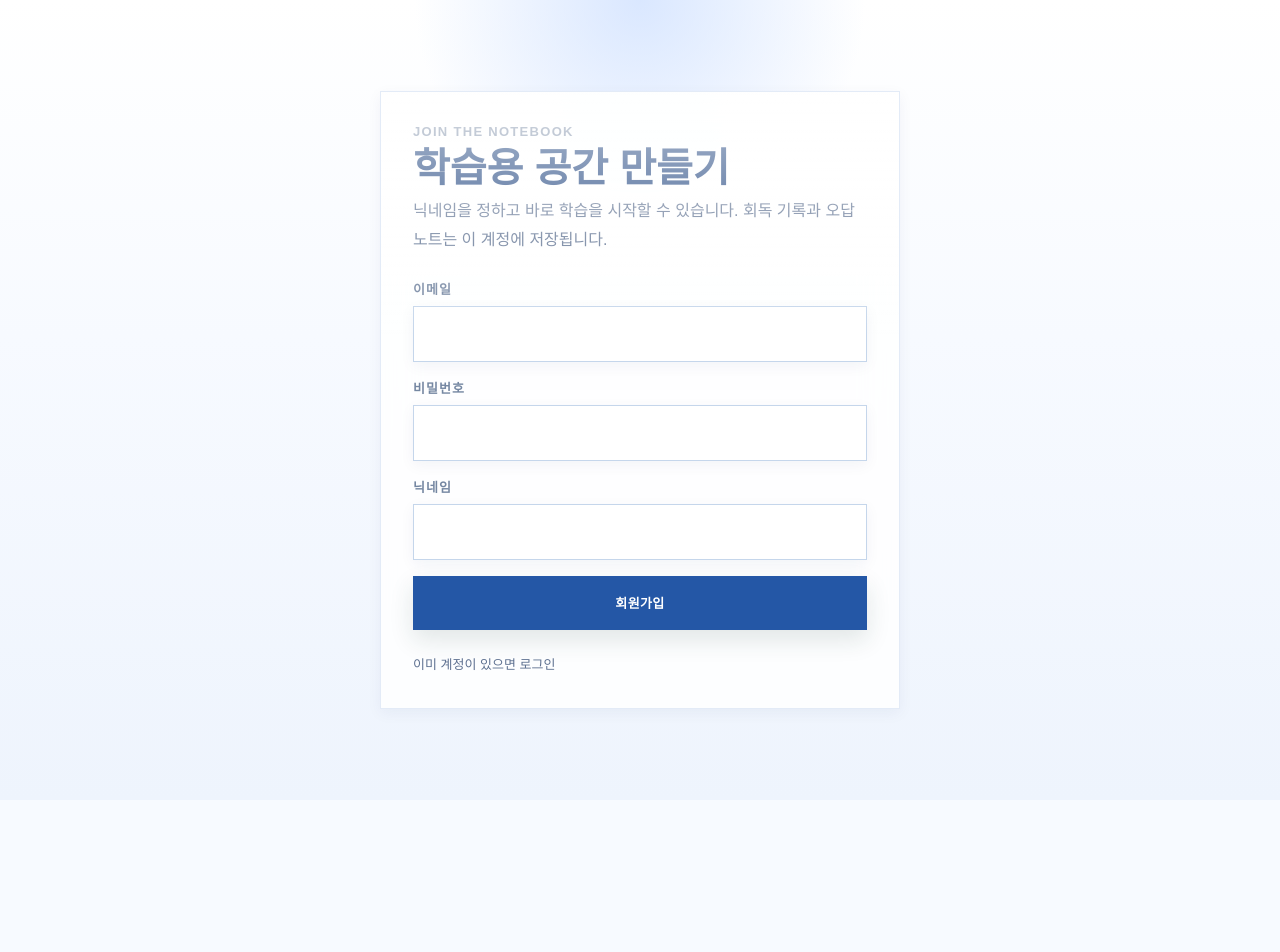
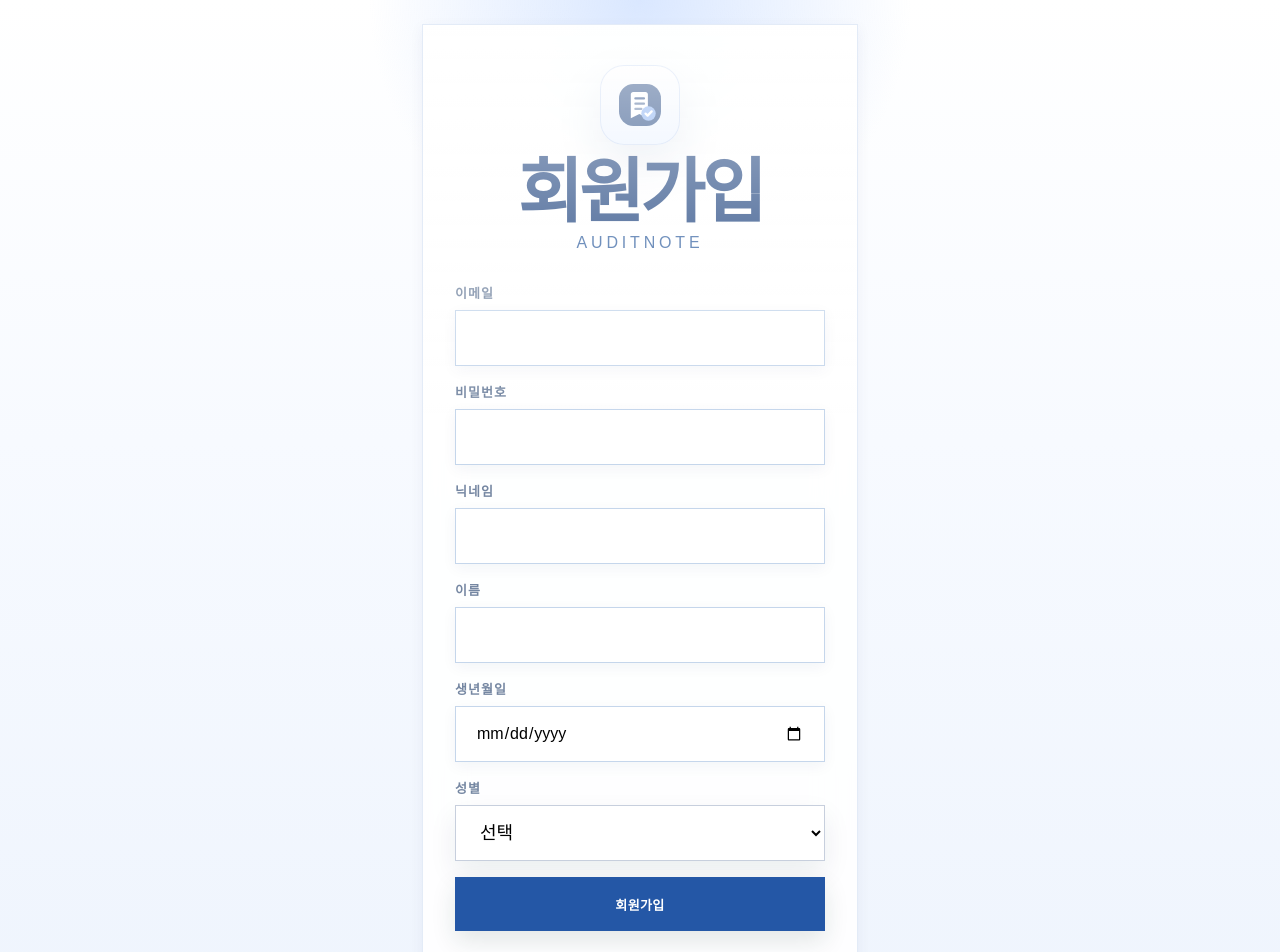
Before and after one commit to hotcoldwater/AuditNote, a React (Vite) app: page /signup in a window 1280 px wide. Shown: the top 952 px of the page. Before the commit the page ends 800 px from the top, so only its background shows below. Built offline with nearby package versions, Linux system fonts and the light colour scheme; no server answers; a web font is replaced by a local one.

Commit message:
Enhance auth forms and tracking setup

```diff
--- a/index.html
+++ b/index.html
@@ -17,6 +17,15 @@
       href="https://fonts.googleapis.com/css2?family=Material+Symbols+Outlined:wght,FILL@100..700,0..1&display=swap"
       rel="stylesheet"
     />
+    <!-- Google tag (gtag.js) -->
+    <script async src="https://www.googletagmanager.com/gtag/js?id=G-DBXM76DMZE"></script>
+    <script>
+      window.dataLayer = window.dataLayer || [];
+      function gtag(){dataLayer.push(arguments);}
+      gtag('js', new Date());
+
+      gtag('config', 'G-DBXM76DMZE');
+    </script>
     <meta
       name="description"
       content="회계감사 기준서를 1문제씩 반복 학습하는 암기 훈련 앱"
--- a/src/lib/auth.tsx
+++ b/src/lib/auth.tsx
@@ -21,6 +21,9 @@ interface AuthContextValue {
     email: string,
     password: string,
     nickname: string,
+    fullName: string,
+    birthDate: string,
+    gender: string,
   ) => Promise<{ error: string | null; message?: string | null; needsEmailConfirmation?: boolean }>;
   updateNickname: (nickname: string) => Promise<{ error: string | null }>;
   signOut: () => Promise<void>;
@@ -43,6 +46,9 @@ function fallbackAuthUser(user: User): AuthUser {
     id: user.id,
     email: user.email ?? '',
     nickname: user.user_metadata.nickname ?? user.email?.split('@')[0] ?? '사용자',
+    fullName: user.user_metadata.full_name ?? null,
+    birthDate: user.user_metadata.birth_date ?? null,
+    gender: user.user_metadata.gender ?? null,
   };
 }
 
@@ -52,7 +58,7 @@ async function loadProfile(user: User): Promise<AuthUser> {
   }
 
   const { data } = await withTimeout(
-    supabase.from('profiles').select('nickname, email').eq('id', user.id).maybeSingle(),
+    supabase.from('profiles').select('nickname, email, full_name, birth_date, gender').eq('id', user.id).maybeSingle(),
     AUTH_TIMEOUT_MS,
   );
 
@@ -60,6 +66,9 @@ async function loadProfile(user: User): Promise<AuthUser> {
     id: user.id,
     email: data?.email ?? user.email ?? '',
     nickname: data?.nickname ?? user.user_metadata.nickname ?? user.email?.split('@')[0] ?? '사용자',
+    fullName: data?.full_name ?? user.user_metadata.full_name ?? null,
+    birthDate: data?.birth_date ?? user.user_metadata.birth_date ?? null,
+    gender: data?.gender ?? user.user_metadata.gender ?? null,
   };
 }
 
@@ -183,12 +192,20 @@ export function AuthProvider({ children }: PropsWithChildren) {
         const { error } = await supabase.auth.signInWithPassword({ email, password });
         return { error: error ? normalizeAuthErrorMessage(error.message) : null };
       },
-      async signUp(email, password, nickname) {
+      async signUp(email, password, nickname, fullName, birthDate, gender) {
+        const trimmedNickname = nickname.trim();
+        const trimmedFullName = fullName.trim();
+        const trimmedBirthDate = birthDate.trim();
+        const trimmedGender = gender.trim();
+
         if (!isSupabaseConfigured || !supabase) {
           const demoUser: AuthUser = {
             id: 'demo-user',
             email: email || 'demo@auditnote.local',
-            nickname: nickname || email.split('@')[0] || '샘플사용자',
+            nickname: trimmedNickname || email.split('@')[0] || '샘플사용자',
+            fullName: trimmedFullName || null,
+            birthDate: trimmedBirthDate || null,
+            gender: trimmedGender || null,
             isDemo: true,
           };
           setDemoUser(demoUser);
@@ -200,7 +217,12 @@ export function AuthProvider({ children }: PropsWithChildren) {
           email,
           password,
           options: {
-            data: { nickname },
+            data: {
+              nickname: trimmedNickname,
+              full_name: trimmedFullName,
+              birth_date: trimmedBirthDate,
+              gender: trimmedGender,
+            },
             emailRedirectTo: `${window.location.origin}/auth/callback?next=/auth/confirmed`,
           },
         });
@@ -219,7 +241,10 @@ export function AuthProvider({ children }: PropsWithChildren) {
           await supabase.from('profiles').upsert({
             id: authUser.id,
             email,
-            nickname,
+            nickname: trimmedNickname,
+            full_name: trimmedFullName,
+            birth_date: trimmedBirthDate,
+            gender: trimmedGender,
           });
         }
 
--- a/src/pages/LoginPage.tsx
+++ b/src/pages/LoginPage.tsx
@@ -206,7 +206,7 @@ export function LoginPage() {
         </Form>
 
         <FooterText>
-          계정이 없으면 <Link to="/signup">회원가입</Link>
+          <Link to="/signup">회원가입</Link>
         </FooterText>
       </AuthCard>
     </Shell>
--- a/src/pages/SignupPage.tsx
+++ b/src/pages/SignupPage.tsx
@@ -17,35 +17,61 @@ const Shell = styled('main', {
 
 const AuthCard = styled(Card, {
   width: '100%',
-  maxWidth: '520px',
+  maxWidth: '436px',
   display: 'grid',
-  gap: '$6',
-  padding: '$7',
-  backgroundColor: 'rgba(255,255,255,0.85)',
-  backdropFilter: 'blur(18px)',
+  gap: '$7',
+  padding: '$8 $7',
+  backgroundColor: 'rgba(255,255,255,0.9)',
+  backdropFilter: 'blur(20px)',
 });
 
-const Eyebrow = styled('div', {
-  fontSize: '$2',
-  textTransform: 'uppercase',
-  letterSpacing: '0.1em',
-  color: '$subtleText',
-  fontWeight: 700,
+const BrandMark = styled('div', {
+  width: '80px',
+  height: '80px',
+  display: 'grid',
+  placeItems: 'center',
+  borderRadius: '24px',
+  background: 'linear-gradient(180deg, rgba(255,255,255,0.95) 0%, rgba(232, 241, 255, 0.96) 100%)',
+  border: '1px solid rgba(194, 212, 241, 0.78)',
+  boxShadow: '0 18px 45px rgba(23, 61, 122, 0.12)',
+  justifySelf: 'center',
+});
+
+const BrandIcon = styled('img', {
+  width: '42px',
+  height: '42px',
+});
+
+const Hero = styled('div', {
+  display: 'grid',
+  justifyItems: 'center',
+  gap: '$4',
+  textAlign: 'center',
+});
+
+const BrandHeader = styled('div', {
+  display: 'grid',
+  gap: '$2',
+  justifyItems: 'center',
 });
 
 const HeroTitle = styled('h1', {
   margin: 0,
   fontFamily: '$heading',
-  fontSize: '$6',
-  lineHeight: 1.05,
+  fontSize: 'clamp(3rem, 8vw, 4.4rem)',
+  lineHeight: 0.92,
   color: '$primary',
-  fontWeight: 600,
+  fontWeight: 700,
+  letterSpacing: '-0.05em',
 });
 
-const HeroText = styled('p', {
-  margin: 0,
-  color: '$mutedText',
-  lineHeight: 1.8,
+const HeroSubtitle = styled('div', {
+  fontFamily: '$heading',
+  fontSize: '$3',
+  lineHeight: 1.1,
+  color: '$accent',
+  letterSpacing: '0.24em',
+  textTransform: 'uppercase',
 });
 
 const Field = styled('label', {
@@ -86,6 +112,9 @@ export function SignupPage() {
   const [email, setEmail] = useState('');
   const [password, setPassword] = useState('');
   const [nickname, setNickname] = useState('');
+  const [fullName, setFullName] = useState('');
+  const [birthDate, setBirthDate] = useState('');
+  const [gender, setGender] = useState('');
   const [error, setError] = useState<string | null>(null);
   const [notice, setNotice] = useState<string | null>(null);
   const [submitting, setSubmitting] = useState(false);
@@ -100,7 +129,13 @@ export function SignupPage() {
     setError(null);
     setNotice(null);
 
-    const result = await signUp(email, password, nickname);
+    if (!fullName.trim() || !birthDate.trim() || !gender.trim()) {
+      setSubmitting(false);
+      setError('이름, 생년월일, 성별을 모두 입력해 주세요.');
+      return;
+    }
+
+    const result = await signUp(email, password, nickname, fullName, birthDate, gender);
     setSubmitting(false);
 
     if (result.error) {
@@ -119,11 +154,15 @@ export function SignupPage() {
   return (
     <Shell>
       <AuthCard>
-        <div style={{ display: 'grid', gap: 8 }}>
-          <Eyebrow>Join The Notebook</Eyebrow>
-          <HeroTitle>학습용 공간 만들기</HeroTitle>
-          <HeroText>닉네임을 정하고 바로 학습을 시작할 수 있습니다. 회독 기록과 오답노트는 이 계정에 저장됩니다.</HeroText>
-        </div>
+        <Hero>
+          <BrandMark>
+            <BrandIcon src="/favicon.svg" alt="" />
+          </BrandMark>
+          <BrandHeader>
+            <HeroTitle>회원가입</HeroTitle>
+            <HeroSubtitle>AuditNote</HeroSubtitle>
+          </BrandHeader>
+        </Hero>
 
         {!supabaseEnabled ? (
           <div style={{ color: '#7b5a19', fontSize: 14, lineHeight: 1.7 }}>{supabaseDisabledMessage}</div>
@@ -142,6 +181,36 @@ export function SignupPage() {
             닉네임
             <Input value={nickname} onChange={(event) => setNickname(event.target.value)} />
           </Field>
+          <Field>
+            이름
+            <Input value={fullName} onChange={(event) => setFullName(event.target.value)} />
+          </Field>
+          <Field>
+            생년월일
+            <Input type="date" value={birthDate} onChange={(event) => setBirthDate(event.target.value)} />
+          </Field>
+          <Field>
+            성별
+            <select
+              value={gender}
+              onChange={(event) => setGender(event.target.value)}
+              style={{
+                width: '100%',
+                minHeight: 56,
+                padding: '0 20px',
+                borderRadius: 0,
+                border: '1px solid #c7cfdd',
+                backgroundColor: '#ffffff',
+                fontSize: 18,
+                boxShadow: '0 12px 28px rgba(17, 35, 68, 0.08)',
+                outline: 'none',
+              }}
+            >
+              <option value="">선택</option>
+              <option value="남성">남성</option>
+              <option value="여성">여성</option>
+            </select>
+          </Field>
           {notice ? <div style={{ color: '#2F5D50', fontSize: 14, lineHeight: 1.7 }}>{notice}</div> : null}
           {error ? <div style={{ color: '$danger', fontSize: 14 }}>{error}</div> : null}
           <Button type="submit" disabled={submitting}>
--- a/src/types/index.ts
+++ b/src/types/index.ts
@@ -130,6 +130,9 @@ export interface AuthUser {
   id: string;
   email: string;
   nickname: string;
+  fullName?: string | null;
+  birthDate?: string | null;
+  gender?: string | null;
   isDemo?: boolean;
 }
 
```
Also changed, not shown: 1 other file (tests, documents, lock files or other folders).
